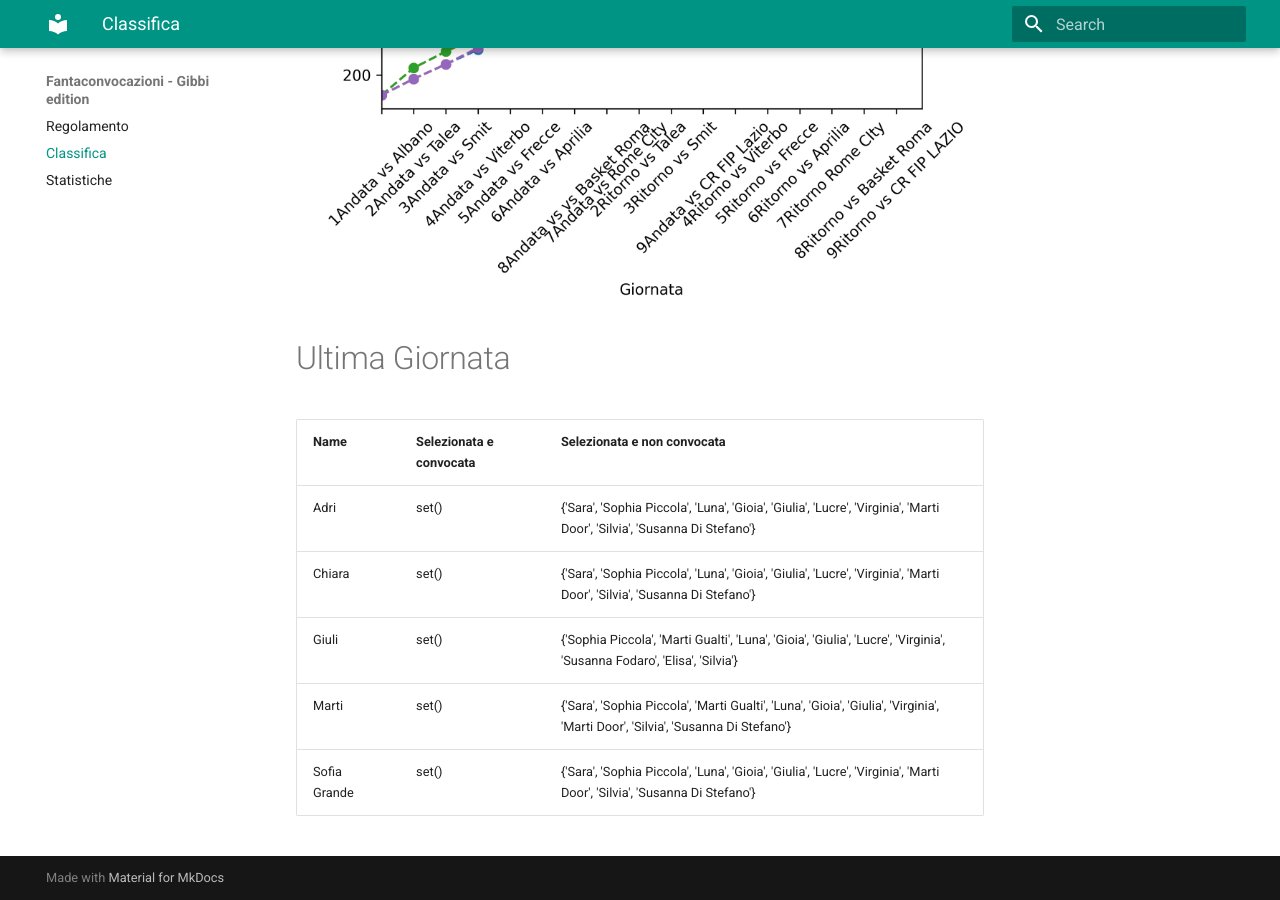
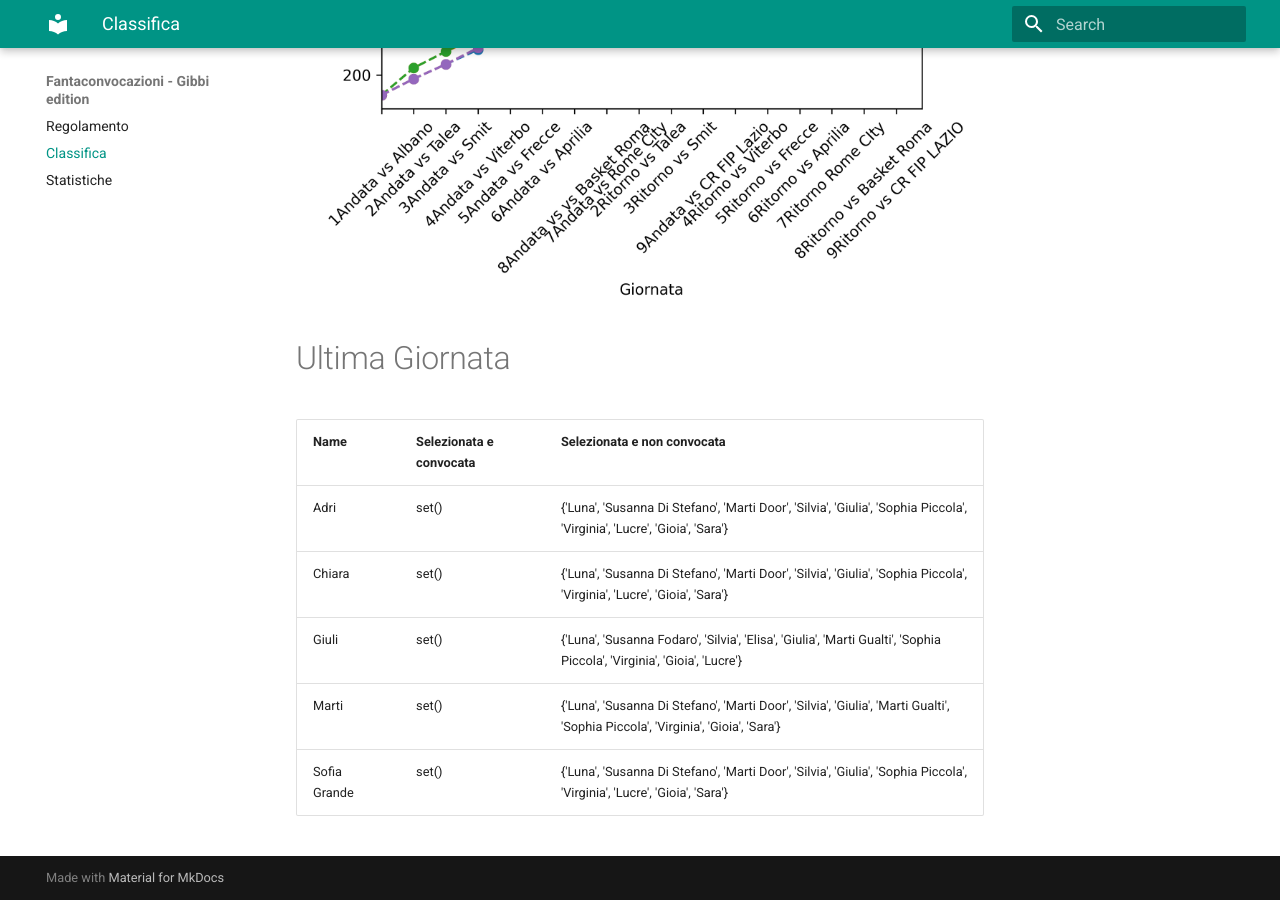
Before and after one commit to martinig94/fantagibbi, an MkDocs documentation site: the page built from docs/Classifica.md, in a window 1280 px wide and 900 px high, scrolled down 810 px. Built offline with MkDocs 1.6.1 and Material for MkDocs 9.7.7, drawn with Linux system fonts in a browser that asks for light colours.

Commit message:
Auto-update from main.py

```diff
--- a/docs/Classifica.md
+++ b/docs/Classifica.md
@@ -18,9 +18,9 @@
 <!-- START_TABLE CORRECT -->
 | Name         | Selezionata e convocata   | Selezionata e non convocata                                                                                                     |
 |:-------------|:--------------------------|:--------------------------------------------------------------------------------------------------------------------------------|
-| Adri         | set()                     | {'Sara', 'Sophia Piccola', 'Luna', 'Gioia', 'Giulia', 'Lucre', 'Virginia', 'Marti Door', 'Silvia', 'Susanna Di Stefano'}        |
-| Chiara       | set()                     | {'Sara', 'Sophia Piccola', 'Luna', 'Gioia', 'Giulia', 'Lucre', 'Virginia', 'Marti Door', 'Silvia', 'Susanna Di Stefano'}        |
-| Giuli        | set()                     | {'Sophia Piccola', 'Marti Gualti', 'Luna', 'Gioia', 'Giulia', 'Lucre', 'Virginia', 'Susanna Fodaro', 'Elisa', 'Silvia'}         |
-| Marti        | set()                     | {'Sara', 'Sophia Piccola', 'Marti Gualti', 'Luna', 'Gioia', 'Giulia', 'Virginia', 'Marti Door', 'Silvia', 'Susanna Di Stefano'} |
-| Sofia Grande | set()                     | {'Sara', 'Sophia Piccola', 'Luna', 'Gioia', 'Giulia', 'Lucre', 'Virginia', 'Marti Door', 'Silvia', 'Susanna Di Stefano'}        |
+| Adri         | set()                     | {'Luna', 'Susanna Di Stefano', 'Marti Door', 'Silvia', 'Giulia', 'Sophia Piccola', 'Virginia', 'Lucre', 'Gioia', 'Sara'}        |
+| Chiara       | set()                     | {'Luna', 'Susanna Di Stefano', 'Marti Door', 'Silvia', 'Giulia', 'Sophia Piccola', 'Virginia', 'Lucre', 'Gioia', 'Sara'}        |
+| Giuli        | set()                     | {'Luna', 'Susanna Fodaro', 'Silvia', 'Elisa', 'Giulia', 'Marti Gualti', 'Sophia Piccola', 'Virginia', 'Gioia', 'Lucre'}         |
+| Marti        | set()                     | {'Luna', 'Susanna Di Stefano', 'Marti Door', 'Silvia', 'Giulia', 'Marti Gualti', 'Sophia Piccola', 'Virginia', 'Gioia', 'Sara'} |
+| Sofia Grande | set()                     | {'Luna', 'Susanna Di Stefano', 'Marti Door', 'Silvia', 'Giulia', 'Sophia Piccola', 'Virginia', 'Lucre', 'Gioia', 'Sara'}        |
 <!-- END_TABLE CORRECT -->
```
